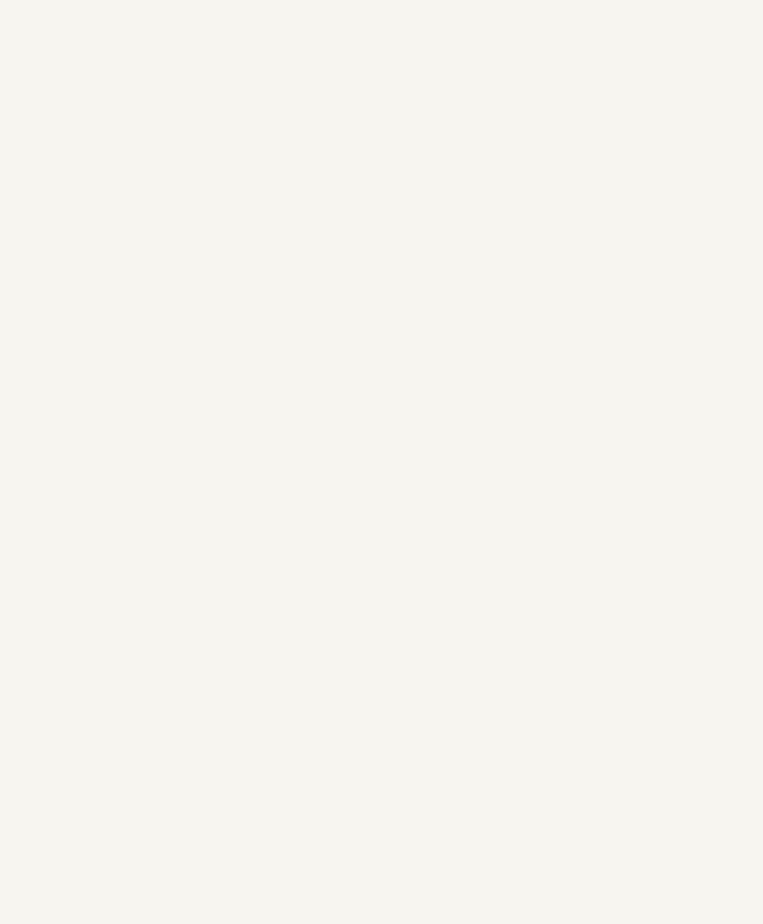
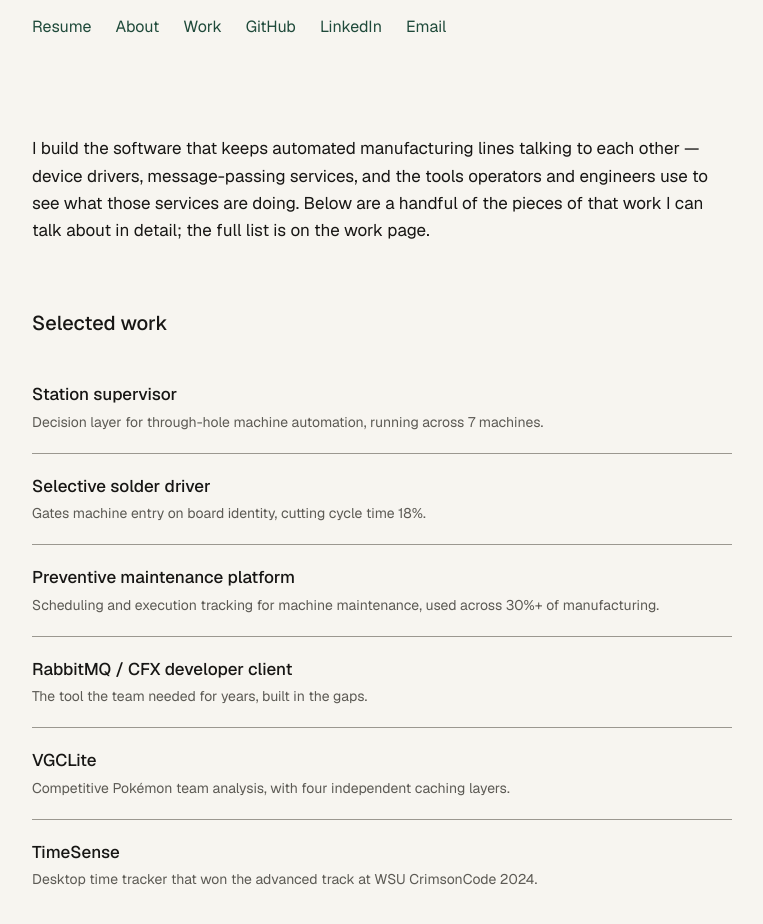
Before and after one commit to peter-t-wang315/personalportfolio, a Next.js app: page / in a window 1280 px wide. Shown: the part 960-1884 px from the top of the page, without its empty margins (32-795 px from the left). Before the commit the page ends 1013 px from the top, so only its background shows below. Built offline with nearby package versions, Linux system fonts and the light colour scheme.

Commit message:
Slight updates.

```diff
--- a/app/globals.css
+++ b/app/globals.css
@@ -19,6 +19,11 @@ body {
   color: var(--color-ink);
 }
 
+:focus-visible {
+  outline: 2px solid var(--color-mask);
+  outline-offset: 2px;
+}
+
 * {
   border-color: var(--color-ink-faint);
 }
--- a/app/page.tsx
+++ b/app/page.tsx
@@ -1,13 +1,37 @@
-import { site, heroMetrics } from "@/content";
+import Link from "next/link";
+import { site, heroMetrics, projectById } from "@/content";
+
+const navLinks = [
+  { label: "Resume", href: "/resume", external: false },
+  { label: "About", href: "/about", external: false },
+  { label: "Work", href: "/work", external: false },
+  { label: "GitHub", href: site.github, external: true },
+  { label: "LinkedIn", href: site.linkedin, external: true },
+  { label: "Email", href: `mailto:${site.email}`, external: false },
+];
+
+const featuredProjectIds = [
+  "th-supervisor",
+  "solder-driver",
+  "maintenance-client",
+  "cfx-dev-client",
+  "vgclite",
+  "timesense",
+];
+
+const featuredProjects = featuredProjectIds
+  .map((id) => projectById(id))
+  .filter((p) => p !== undefined);
 
 export default function Home() {
   return (
-    <div className="min-h-screen px-6 py-24 md:px-16">
+    <div className="px-6 py-20 md:px-16">
       <div className="max-w-[66ch]">
-        <p className="text-[0.875rem] text-ink-muted">{site.role}</p>
+        <p className="text-[1.25rem] font-medium">{site.name}</p>
+        <p className="text-[0.875rem] text-ink-muted mt-1">{site.role}</p>
 
         <h1
-          className="font-display lowercase mt-4"
+          className="font-display lowercase mt-6"
           style={{
             fontSize: "clamp(2.5rem, 7vw, 5.5rem)",
             fontWeight: 400,
@@ -18,7 +42,7 @@ export default function Home() {
           {site.positioning}
         </h1>
 
-        <dl className="mt-16 flex flex-wrap gap-10">
+        <dl className="mt-14 flex flex-wrap gap-10">
           {heroMetrics.map((metric) => (
             <div key={metric.label}>
               <dd
@@ -38,6 +62,48 @@ export default function Home() {
             </div>
           ))}
         </dl>
+
+        <nav aria-label="Primary" className="mt-10 flex flex-wrap gap-x-6 gap-y-2">
+          {navLinks.map((link) => (
+            <Link
+              key={link.label}
+              href={link.href}
+              className="text-mask hover:underline"
+              {...(link.external
+                ? { target: "_blank", rel: "noopener noreferrer" }
+                : {})}
+            >
+              {link.label}
+            </Link>
+          ))}
+        </nav>
+      </div>
+
+      <div className="max-w-[66ch] mt-24">
+        <p className="text-[1.0625rem] leading-[1.6]">
+          I build the software that keeps automated manufacturing lines
+          talking to each other — device drivers, message-passing services,
+          and the tools operators and engineers use to see what those
+          services are doing. Below are a handful of the pieces of that work
+          I can talk about in detail; the full list is on the work page.
+        </p>
+
+        <h2 className="text-[1.25rem] font-medium mt-16">Selected work</h2>
+
+        <ul className="mt-6 divide-y divide-ink-faint/30">
+          {featuredProjects.map((project) => (
+            <li key={project.id} className="py-5">
+              <Link href={`/work/${project.slug}`} className="group block">
+                <p className="text-[1.0625rem] font-medium group-hover:underline">
+                  {project.title}
+                </p>
+                <p className="text-[0.875rem] text-ink-muted mt-1">
+                  {project.oneLine}
+                </p>
+              </Link>
+            </li>
+          ))}
+        </ul>
       </div>
     </div>
   );
```
